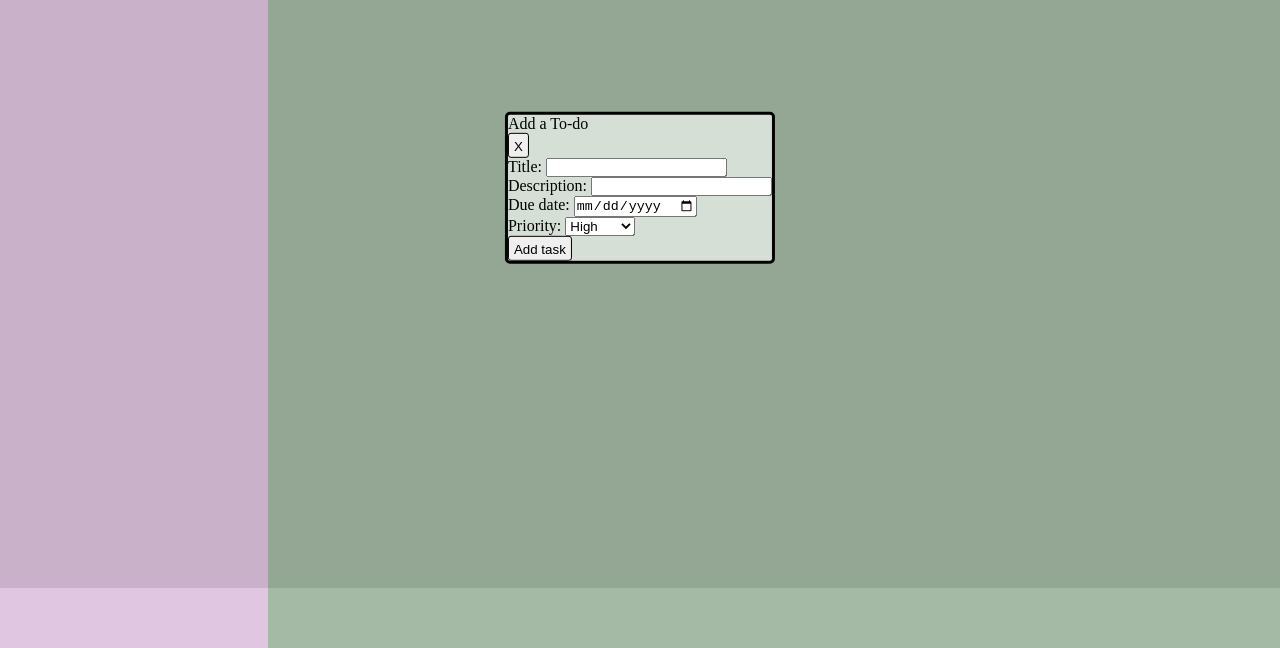
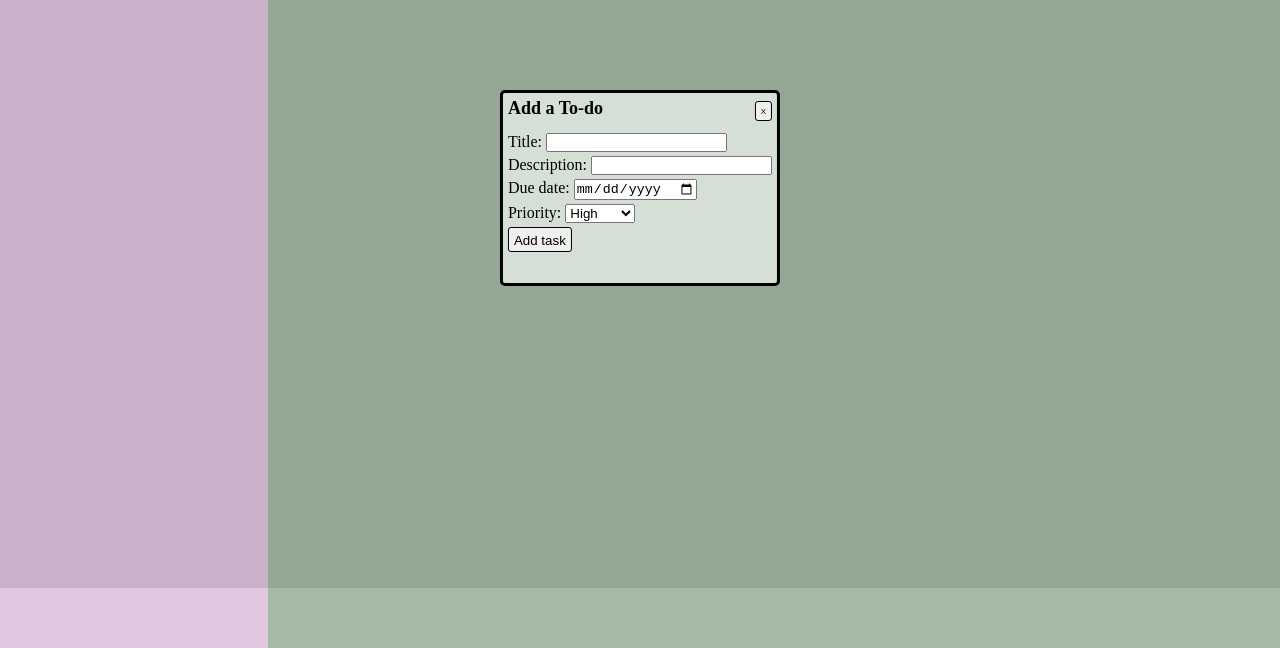
Before and after one commit to waitegeoff2/todo-list-two, a website built with webpack: page src/template.html in a window 1280 px wide. Both pictures are taken after a click on the button "Add To-Do". Shown: the part 212-860 px from the top of the page. Built offline with nearby package versions, Linux system fonts and the light colour scheme.

Commit message:
Added styling to dialog forms

```diff
--- a/src/styles.css
+++ b/src/styles.css
@@ -14,6 +14,37 @@ button {
     padding: 5px;
     border-radius: 3px;
     border: 1px solid black;
+}
+
+dialog {
+    height: 180px;
+    padding: 5px;
+}
+
+.toDoDialogForm, .newProjectForm {
+    display: flex;
+    flex-direction: column;
+    gap: 4px;
+}
+
+.newProject {
+    height: 100px;
+}
+
+.closeDialogBtn, .closeProjDialogBtn {
+    height: 20px;
+    width: auto;
+    font-size: 8px;
+
+}
+
+.formTitle {
+    display: flex;
+    justify-content: space-between;
+    align-items: center;
+    font-size: large;
+    font-weight: bold;
+    margin-bottom: 5px;
 }
 
 .titleBar {
```
